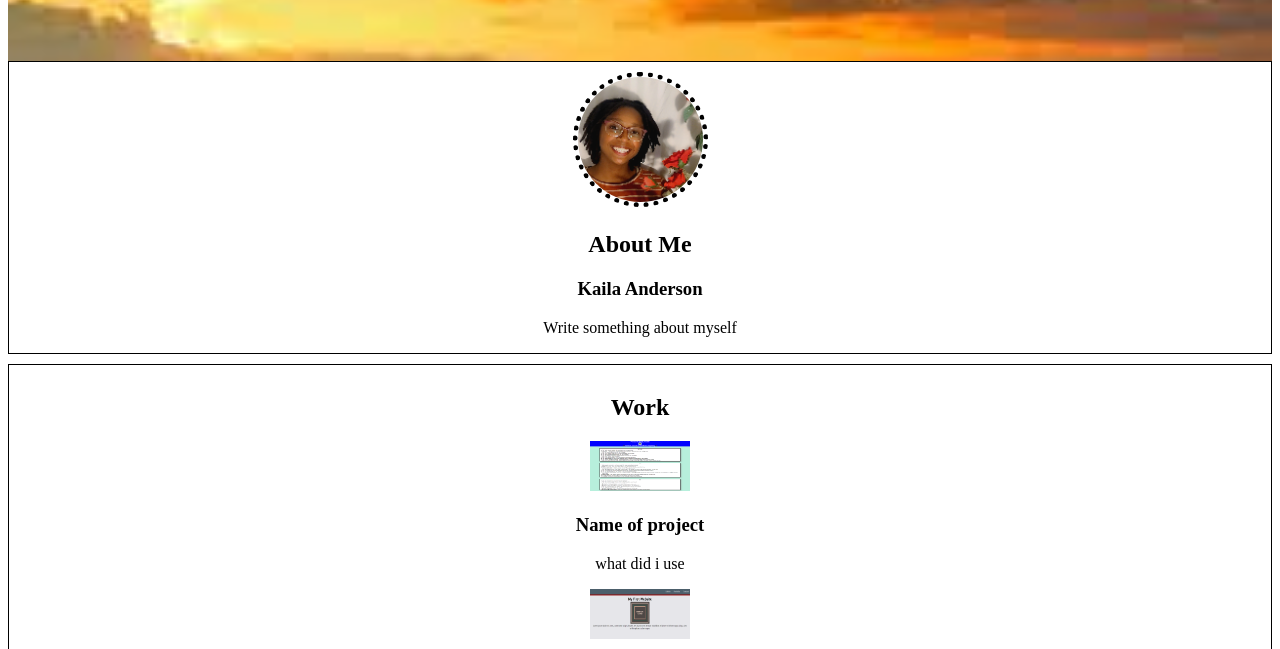
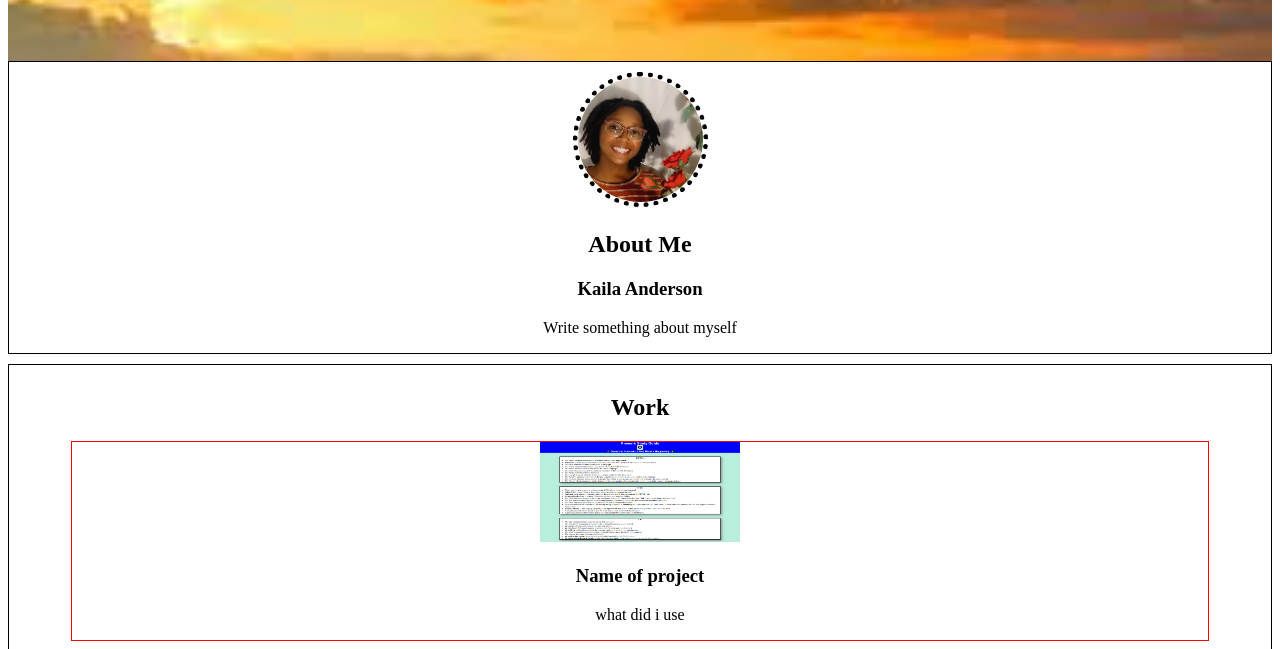
Before and after one commit to Kal-a11y/professional-portfolio, a plain HTML site: page index.html in a window 1280 px wide. Shown: the part 271-920 px from the top of the page. Drawn offline with Linux system fonts and the light colour scheme.

Commit message:
Changed styling in .work-space

```diff
--- a/assets/css/style.css
+++ b/assets/css/style.css
@@ -56,8 +56,13 @@ main .card {
 
 /* Work card */
 .work-space img {
-    width: 100px;
-    height: 50px;
+    width: 200px;
+    height: 100px;
+}
+.work-card{
+    border: 1px solid red;
+    width: 90%;
+    margin: 10px auto;
 }
 
 /* Contact card */
```
